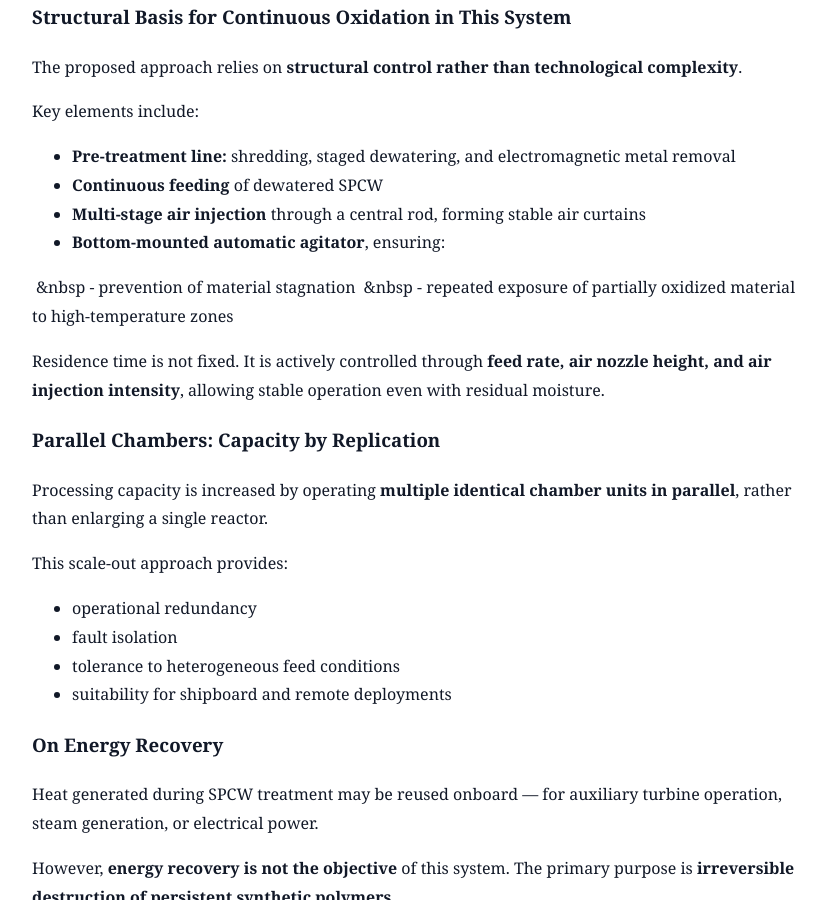
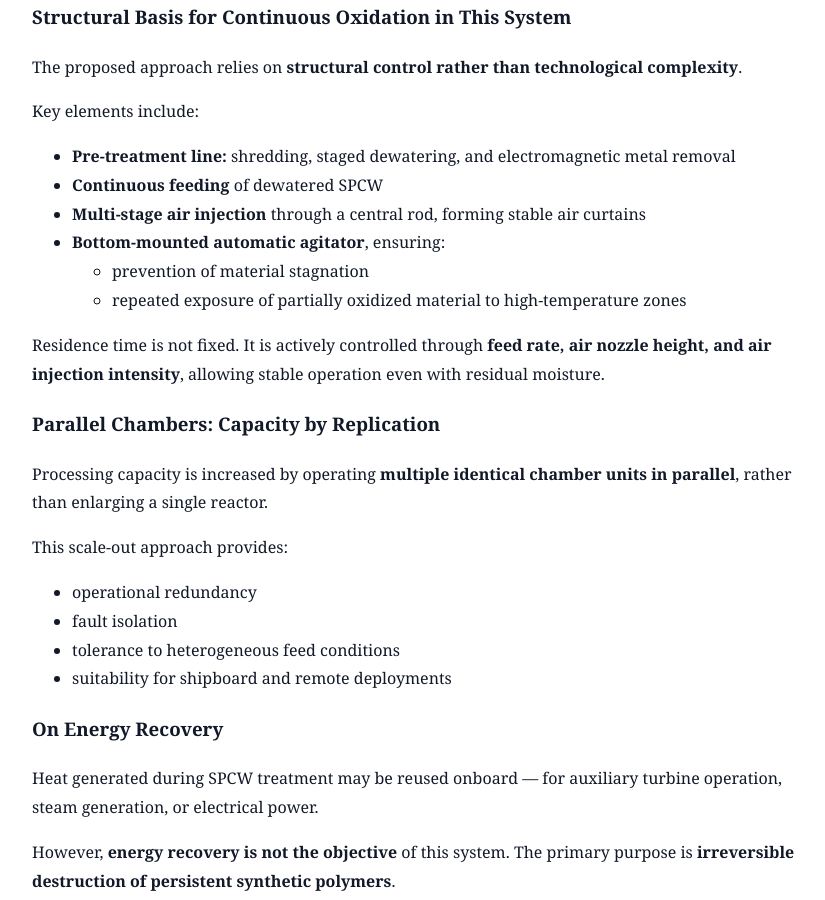
Before and after one commit to ssimsangmin49-creator/ecofriendly-polymer-compounds-incineration, a Jekyll site: the page built from _posts/2026-02-08-supplementary-note-of marine-spcw.md, in a window 1280 px wide and 900 px high, scrolled down 1502 px. Shown: the whole window, without its empty margins (222-1047 px from the left). Built offline with Jekyll 4.4.1, drawn with Linux system fonts in a browser that asks for light colours.

Commit message:
Remove duplicate bullet points in SPCW processing
Removed duplicate bullet points regarding prevention of material stagnation and exposure to high-temperature zones.

```diff
--- a/_posts/2026-02-08-supplementary-note-of marine-spcw.md
+++ b/_posts/2026-02-08-supplementary-note-of marine-spcw.md
@@ -60,9 +60,8 @@
 - **Continuous feeding** of dewatered SPCW
 - **Multi-stage air injection** through a central rod, forming stable air curtains
 - **Bottom-mounted automatic agitator**, ensuring:
-
-&nbsp;&nbsp - prevention of material stagnation
-&nbsp;&nbsp - repeated exposure of partially oxidized material to high-temperature zones
+  - prevention of material stagnation
+  - repeated exposure of partially oxidized material to high-temperature zones
 
 Residence time is not fixed. It is actively controlled through **feed rate, air nozzle height, and air injection intensity**, allowing stable operation even with residual moisture.
 
```
